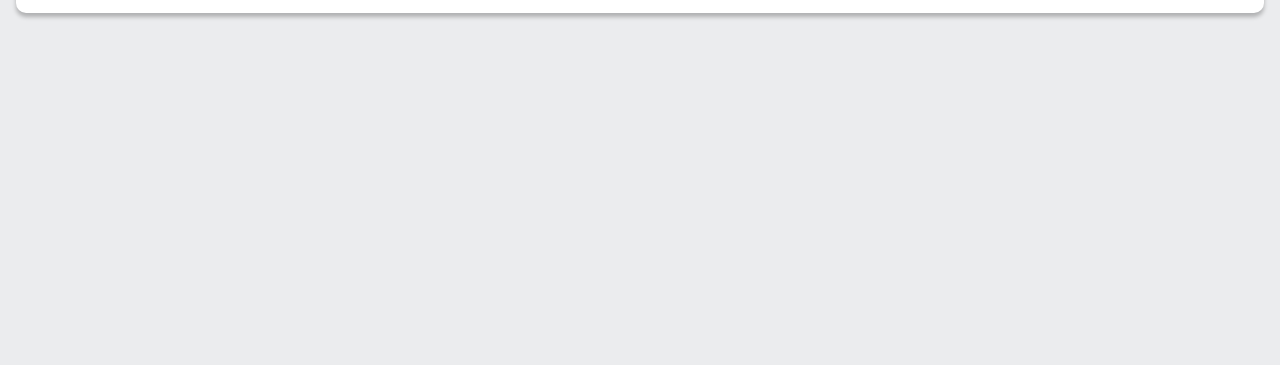
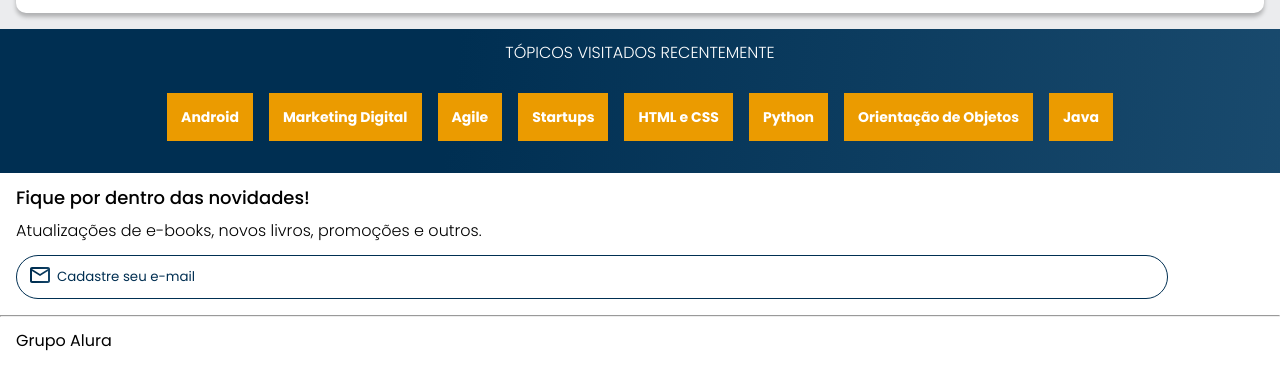
Before and after one commit to cxjube/aluraBooks, a plain HTML site: page index.html in a window 1280 px wide. Shown: the part 2307-2672 px from the top of the page. Before the commit the page ends 2336 px from the top, so only its background shows below. Drawn offline with nearby package versions, Linux system fonts and the light colour scheme.

Commit message:
footer and contact

```diff
--- a/index.html
+++ b/index.html
@@ -53,6 +53,8 @@
             <p class="banner__texto">Encontre em nossa estante o que precisa para seu desenvolvimento!</p>
             <input type="search" class="banner__pesquisa" placeholder="Qual será sua próxima leitura?">
         </section>
+
+        <!--Início do carrossel e card 1-->
 
         <section class="carrossel">
             <h2 class="carrossel__titulo">Novos lançamentos</h2>
@@ -118,7 +120,7 @@
         </section>
 
         <!--Fim do carrossel e card 1-->
-
+        <!--Início do carrossel e card 2-->
 
         <section class="carrossel">
             <h2 class="carrossel__titulo">Mais Vendidos</h2>
@@ -183,10 +185,55 @@
                  </div>
             </div>
         </section>
+
+        <!--Fim do carrossel e card 2-->
+
+        <section class="topics">
+            <h2 class="topics__titulo">TÓPICOS VISITADOS RECENTEMENTE</h2>
+            <ul class="topics__lista">
+                <li class="topics__item">
+                    <a href="#" class="topics__link">Android</a>
+                </li>
+                <li class="topics__item">
+                    <a href="#" class="topics__link">Marketing Digital</a>
+                </li>
+                <li class="topics__item">
+                    <a href="#" class="topics__link">Agile</a>
+                </li>
+                <li class="topics__item">
+                    <a href="#" class="topics__link">Startups</a>
+                </li>
+                <li class="topics__item">
+                    <a href="#" class="topics__link">HTML e CSS</a>
+                </li>
+                <li class="topics__item">
+                    <a href="#" class="topics__link">Python</a>
+                </li>
+                <li class="topics__item">
+                    <a href="#" class="topics__link">Orientação de Objetos</a>
+                </li>
+                <li class="topics__item">
+                    <a href="#" class="topics__link">Java</a>
+                </li>
+            </ul>
+        </section>
+
+        <section class="contact">
+            <h2 class="contact__titulo">
+                Fique por dentro das novidades!
+            </h2>
+            <p class="contact__texto">
+                Atualizações de e-books, novos livros, promoções e outros.
+            </p>
+            <input type="email" placeholder="Cadastre seu e-mail" class="contact__email">
+        </section>
+
     </main>
 
-    <footer>
+    <hr/>
 
+    <footer class="rodape">
+        <h2 class="rodape__titulo">Grupo Alura</h2>
     </footer>
 
     <script src="https://cdn.jsdelivr.net/npm/swiper@11/swiper-bundle.min.js"></script>
--- a/styles.css
+++ b/styles.css
@@ -1,7 +1,9 @@
 @import url("styles/header.css");
 @import url("styles/banner.css");
 @import url("styles/carrossel.css");
-
+@import url("styles/topics.css");
+@import url("styles/contact.css");
+@import url("styles/rodape.css");
 
 :root {
     --cor-de-fundo: #EBECEE;
--- /dev/null
+++ b/styles/contact.css
@@ -0,0 +1,36 @@
+.contact {
+    background-color: var(--branco);
+    padding: 1em;
+}
+
+.contato__titulo, .contato__texto {
+    background: var(--azul-degrade);
+    -webkit-background-clip: text;
+    -webkit-text-fill-color: transparent;
+    background-clip: text;
+}
+
+.contact__titulo {
+    font-size: 18px;
+    font-weight: 500;
+}
+
+.contact__texto {
+    font-weight: 300;
+    margin: 1em 0;
+}
+
+.contact__email {
+    padding: 1em;
+    border: solid 1px var(--azul);
+    border-radius: 24px;
+    width: 90%;
+    color: var(--azul);
+}
+
+.contact__email::placeholder {
+    font-family: var(--fonte-principal);
+    color: var(--azul);
+    background: url("../imagens/Email.svg") no-repeat;
+    padding-left: 2em;
+}
--- /dev/null
+++ b/styles/rodape.css
@@ -0,0 +1,8 @@
+hr {
+    margin: 0;
+}
+
+.rodape {
+    background-color: var(--branco);
+    padding: 1em;
+}
--- /dev/null
+++ b/styles/topics.css
@@ -0,0 +1,30 @@
+.topics {
+    background: var(--azul-degrade);
+    text-align: center;
+    padding: 1em 0;
+}
+
+.topics__titulo {
+    color: var(--branco);
+    font-weight: 300;
+    margin-bottom: 1em;
+}
+
+.topics__lista {
+    display: flex;
+    flex-wrap: wrap;
+    justify-content: center;
+}
+
+.topics__item {
+    margin: 2em .5em
+}
+
+.topics__link {
+    color: var(--branco);
+    padding: 1em;
+    background-color: var(--laranja);
+    text-decoration: none;
+    font-size: 14px;
+    font-weight: 700;
+}
```
